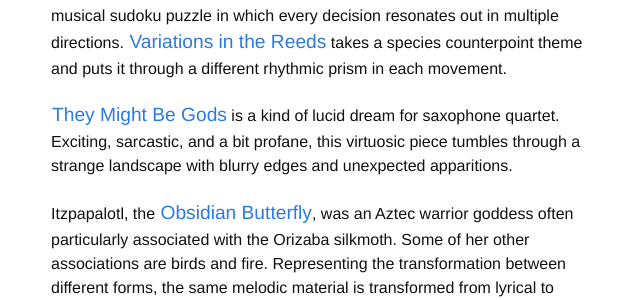
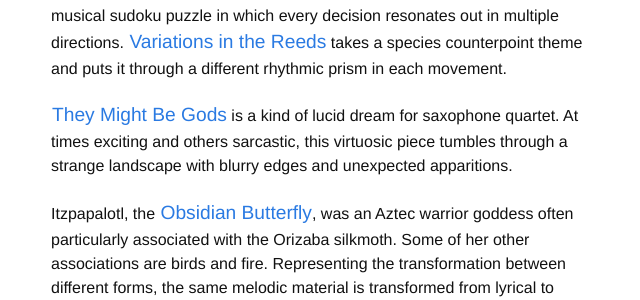
Before and after one commit to ave-llan/ave-llan.github.io, a Jekyll site: the page built from music/index.html, in a window 1280 px wide. Shown: the part 665-965 px from the top of the page, without its empty margins (319-959 px from the left). Built offline with Jekyll 4.4.1, drawn with Linux system fonts in a browser that asks for light colours.

Commit message:
Convert markdown music pages to html to fix formatting issues

```diff
--- a/_config.yml
+++ b/_config.yml
@@ -19,3 +19,4 @@ github_username:  jrleszcz
 markdown: kramdown
 kramdown:
   input: GFM
+  hard_wrap: true
--- a/_layouts/music_composition.html
+++ b/_layouts/music_composition.html
@@ -9,7 +9,7 @@ layout: default
     </div>
     <div class="program-note">
         <p>
-            {{ page.content }}<span class="end-mark">◼</span>
+            {{ content }}<span class="end-mark">◼</span>
         </p>
 
         <a href="{{ page.purchaseLink}}" class="button">Purchase</a>
--- a/_sass/_music.scss
+++ b/_sass/_music.scss
@@ -53,8 +53,5 @@ div.composition-title {
 }
 
 div.program-note {
-  p {
-    margin-bottom: 2rem;
-  }
   margin-bottom: 2rem;
 }
--- a/music/index.html
+++ b/music/index.html
@@ -27,7 +27,7 @@ order: 0
            Infamous for its many rules, species counterpoint applies restrictions on both the horizontal and vertical dimensions of music. The result is a kind of musical sudoku puzzle in which every decision resonates out in multiple directions. <a href="/music/variations-in-the-reeds">Variations in the Reeds</a> takes a species counterpoint theme and puts it through a different rhythmic prism in each movement.
         </p>
         <p>
-           <a href="/music/they-might-be-gods">They Might Be Gods</a> is a kind of lucid dream for saxophone quartet.  Exciting, sarcastic, and a bit profane, this virtuosic piece tumbles through a strange landscape with blurry edges and unexpected apparitions.
+           <a href="/music/they-might-be-gods">They Might Be Gods</a> is a kind of lucid dream for saxophone quartet.  At times exciting and others  sarcastic, this virtuosic piece tumbles through a strange landscape with blurry edges and unexpected apparitions.
         </p>
         <p>
            Itzpapalotl, the <a href="/music/obsidian-butterfly">Obsidian Butterfly</a>, was an Aztec warrior goddess often particularly associated with the Orizaba silkmoth.  Some of her other associations are birds and fire. Representing the transformation between different forms, the same melodic material is transformed from lyrical to fierce and dance-like.
```
Also changed, not shown: music/coiling-tendrils.html (added, +12 -0 lines), music/coiling-tendrils.md (deleted, +0 -13 lines), music/the-builder.html (added, +15 -0 lines), music/the-builder.md (deleted, +0 -15 lines), music/they-might-be-gods.html (added, +52 -0 lines), music/variations-in-the-reeds.html (renamed from music/variations-in-the-reeds.md).
